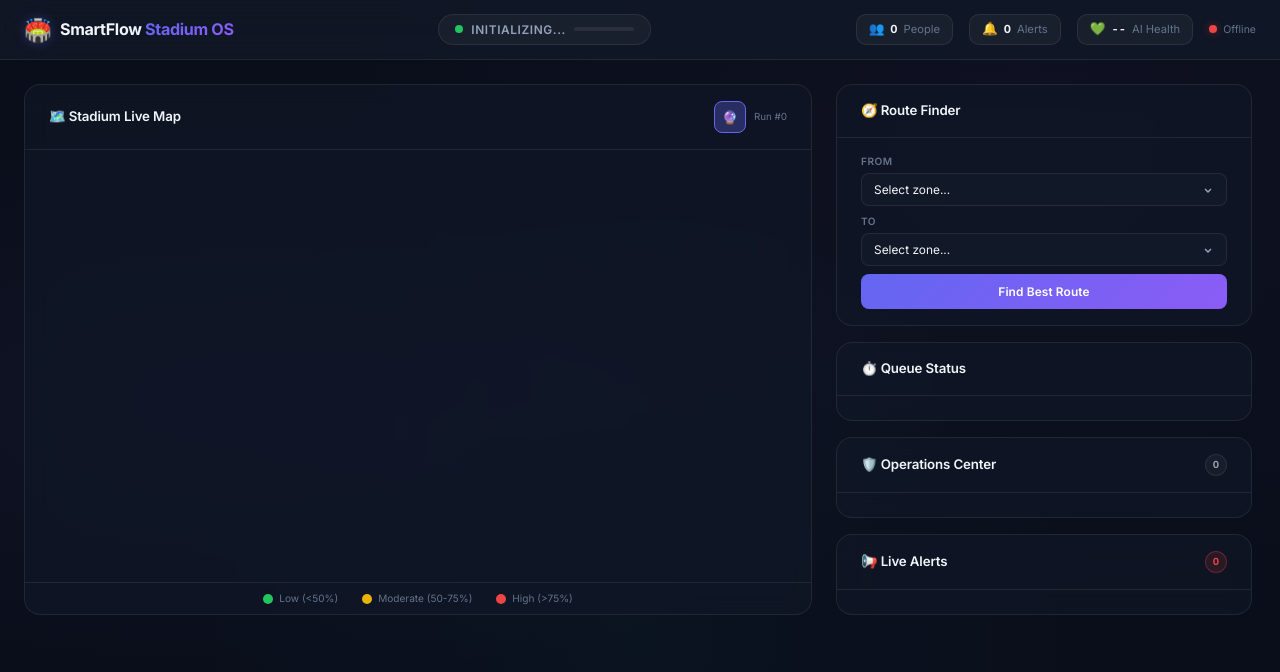
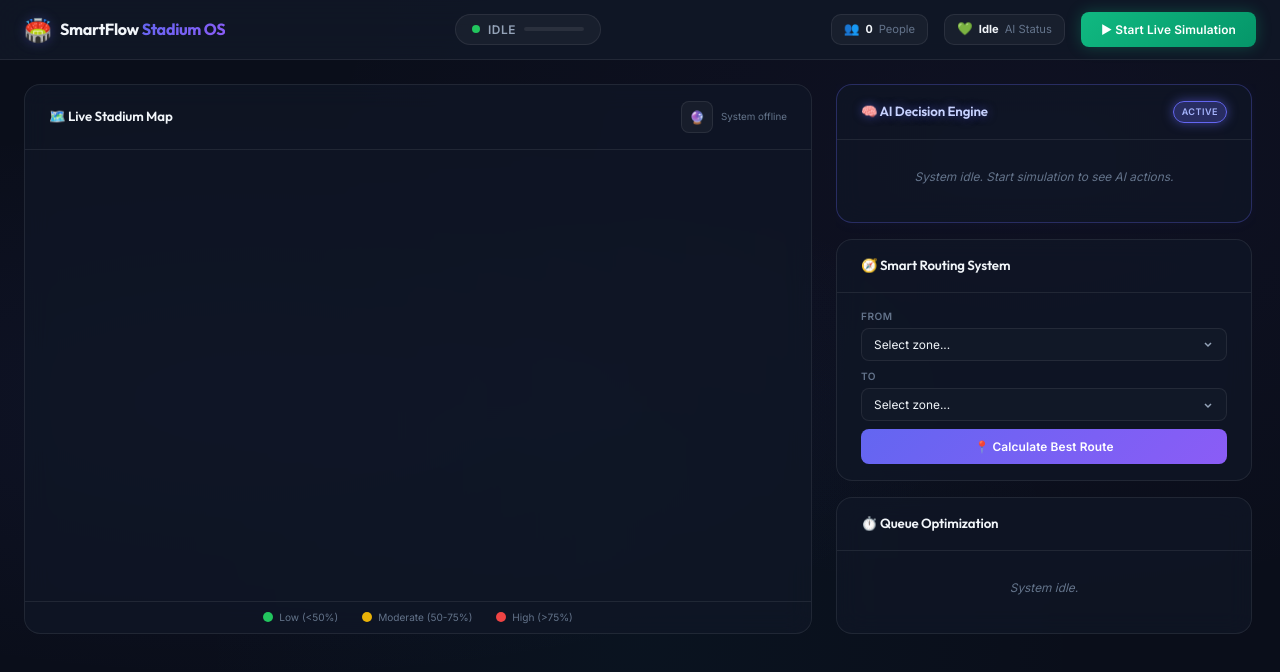
Before and after one commit to shivammraj/SmartFlow-Stadium-OS, a website: page public/index.html in a window 1280 px wide. Drawn offline with Linux system fonts and the light colour scheme.

Commit message:
Please provide the code changes or file diffs you would like me to summarize.

```diff
--- /dev/null
+++ b/public/css/styles-additions.css
@@ -0,0 +1,85 @@
+
+/* === AI Engine Additions & Typography Enhancement === */
+h1, h2, h3, .logo-text, .panel-title, .route-stat-value, .queue-wait-time {
+  font-family: 'Outfit', 'Inter', sans-serif;
+}
+
+.ai-panel {
+  border: 1px solid rgba(99, 102, 241, 0.3);
+  box-shadow: 0 0 15px rgba(99, 102, 241, 0.05);
+}
+
+.ai-glow {
+  text-shadow: 0 0 10px rgba(99, 102, 241, 0.5);
+  color: #c7d2fe;
+}
+
+.badge {
+  font-size: 0.65rem;
+  padding: 3px 8px;
+  border-radius: 12px;
+  font-weight: 600;
+  text-transform: uppercase;
+  letter-spacing: 0.05em;
+}
+
+.ai-badge {
+  background: var(--accent-glow);
+  color: #a5b4fc;
+  border: 1px solid var(--accent);
+  box-shadow: 0 0 8px var(--accent-glow);
+  animation: ai-pulse 2s infinite alternate;
+}
+
+@keyframes ai-pulse {
+  from { box-shadow: 0 0 4px var(--accent-glow); }
+  to { box-shadow: 0 0 12px rgba(99, 102, 241, 0.6); }
+}
+
+.route-badge-container {
+  display: flex;
+  align-items: center;
+  gap: var(--sp-sm);
+  margin-bottom: var(--sp-sm);
+}
+
+.route-badge {
+  background: rgba(249, 115, 22, 0.15);
+  color: var(--orange);
+  border: 1px solid rgba(249, 115, 22, 0.4);
+  box-shadow: 0 0 8px rgba(249, 115, 22, 0.2);
+}
+
+.route-reason {
+  font-size: 0.75rem;
+  color: var(--text-secondary);
+  font-style: italic;
+}
+
+.start-btn {
+  background: linear-gradient(135deg, #10b981, #059669);
+  box-shadow: 0 0 15px rgba(16, 185, 129, 0.3);
+}
+.start-btn:hover {
+  background: linear-gradient(135deg, #34d399, #10b981);
+  box-shadow: 0 0 20px rgba(16, 185, 129, 0.5);
+}
+.start-btn.active {
+  background: linear-gradient(135deg, #ef4444, #dc2626);
+  box-shadow: 0 0 15px rgba(239, 68, 68, 0.3);
+}
+
+.idle-state {
+  padding: 20px;
+  text-align: center;
+  color: var(--text-muted);
+  font-style: italic;
+  font-size: 0.85rem;
+}
+
+/* Queue Highlight Style */
+.queue-item.recommended {
+  border-color: var(--green);
+  box-shadow: 0 0 10px rgba(34, 197, 94, 0.15);
+  background: linear-gradient(90deg, rgba(34, 197, 94, 0.05), transparent);
+}
--- a/public/index.html
+++ b/public/index.html
@@ -3,65 +3,62 @@
 <head>
   <meta charset="UTF-8">
   <meta name="viewport" content="width=device-width, initial-scale=1.0">
-  <meta name="description" content="SmartFlow Stadium OS — Multi-Agent AI-powered stadium management dashboard with real-time crowd monitoring, route optimization, and queue management.">
-  <title>SmartFlow Stadium OS — Dashboard</title>
+  <meta name="description" content="SmartFlow Stadium OS — Multi-Agent AI-powered stadium management dashboard.">
+  <title>SmartFlow Stadium OS — AI Decision Engine Dashboard</title>
   <link rel="preconnect" href="https://fonts.googleapis.com">
   <link rel="preconnect" href="https://fonts.gstatic.com" crossorigin>
-  <link href="https://fonts.googleapis.com/css2?family=Inter:wght@300;400;500;600;700;800&display=swap" rel="stylesheet">
+  <link href="https://fonts.googleapis.com/css2?family=Inter:wght@300;400;500;600;700;800&family=Outfit:wght@500;600;700;800&display=swap" rel="stylesheet">
   <link rel="stylesheet" href="css/styles.css">
+  <link rel="stylesheet" href="css/styles-additions.css">
 </head>
 <body>
   <!-- Top Header Bar -->
   <header id="header" class="header">
     <div class="header-left">
       <div class="logo">
-        <span class="logo-icon">🏟️</span>
+        <span class="logo-icon" aria-hidden="true" alt="Stadium Logo">🏟️</span>
         <span class="logo-text">SmartFlow <span class="accent">Stadium OS</span></span>
       </div>
     </div>
+
     <div class="header-center">
       <div class="phase-indicator" id="phaseIndicator">
         <span class="phase-dot"></span>
-        <span class="phase-label" id="phaseLabel">Initializing...</span>
+        <span class="phase-label" id="phaseLabel">Idle</span>
         <div class="phase-progress-bar">
           <div class="phase-progress-fill" id="phaseProgressFill"></div>
         </div>
       </div>
     </div>
+
     <div class="header-right">
-      <div class="stat-chip" id="statPeople">
+      <div class="stat-chip" id="statPeople" aria-label="Total People">
         <span class="stat-icon">👥</span>
         <span class="stat-value" id="totalPeople">0</span>
         <span class="stat-label">People</span>
       </div>
-      <div class="stat-chip" id="statAlerts">
-        <span class="stat-icon">🔔</span>
-        <span class="stat-value" id="totalAlerts">0</span>
-        <span class="stat-label">Alerts</span>
+      <div class="stat-chip" id="statHealth" aria-label="AI Health">
+        <span class="stat-icon">💚</span>
+        <span class="stat-value" id="systemHealth">Idle</span>
+        <span class="stat-label">AI Status</span>
       </div>
-      <div class="stat-chip" id="statHealth">
-        <span class="stat-icon">💚</span>
-        <span class="stat-value" id="systemHealth">--</span>
-        <span class="stat-label">AI Health</span>
-      </div>
-      <div class="connection-status" id="connectionStatus">
-        <span class="conn-dot disconnected"></span>
-        <span class="conn-label">Offline</span>
-      </div>
+      <button id="startSimulationBtn" class="btn-primary start-btn" aria-label="Start Live Simulation">
+        ▶ Start Live Simulation
+      </button>
     </div>
   </header>
 
   <!-- Main Content -->
   <main id="mainContent" class="main-content">
     <!-- Left Column: Stadium Map -->
-    <section class="panel map-panel" id="mapPanel">
+    <section class="panel map-panel" id="mapPanel" aria-label="Live Stadium Map">
       <div class="panel-header">
-        <h2 class="panel-title">🗺️ Stadium Live Map</h2>
+        <h2 class="panel-title">🗺️ Live Stadium Map</h2>
         <div class="panel-controls">
-          <button class="btn-icon" id="togglePredictions" title="Toggle predictions overlay">
+          <button class="btn-icon" id="togglePredictions" aria-label="Toggle predictions overlay" title="Toggle AI Predictions">
             <span>🔮</span>
           </button>
-          <span class="pipeline-counter" id="pipelineCounter">Run #0</span>
+          <span class="pipeline-counter" id="pipelineCounter" aria-live="polite">System offline</span>
         </div>
       </div>
       <div class="map-container" id="stadiumMapContainer">
@@ -76,71 +73,66 @@
 
     <!-- Right Column: Panels -->
     <aside class="side-panels">
+
+      <!-- AI Decision Engine Panel -->
+      <section class="panel ai-panel" id="aiDecisionPanel" aria-label="AI Decision Engine">
+        <div class="panel-header">
+          <h2 class="panel-title ai-glow">🧠 AI Decision Engine</h2>
+          <span class="badge ai-badge" id="aiDecisionsBadge">Active</span>
+        </div>
+        <div class="admin-actions" id="aiDecisionsList">
+          <div class="idle-state">System idle. Start simulation to see AI actions.</div>
+        </div>
+      </section>
+
       <!-- User Route Panel -->
-      <section class="panel user-panel" id="userPanel">
+      <section class="panel user-panel" id="userPanel" aria-label="Smart Routing System">
         <div class="panel-header">
-          <h2 class="panel-title">🧭 Route Finder</h2>
+          <h2 class="panel-title">🧭 Smart Routing System</h2>
         </div>
         <div class="route-form">
           <div class="form-group">
             <label for="routeFrom">From</label>
-            <select id="routeFrom" class="select-input">
+            <select id="routeFrom" class="select-input" aria-label="Route Starting Zone">
               <option value="">Select zone...</option>
             </select>
           </div>
           <div class="form-group">
             <label for="routeTo">To</label>
-            <select id="routeTo" class="select-input">
+            <select id="routeTo" class="select-input" aria-label="Route Destination Zone">
               <option value="">Select zone...</option>
             </select>
           </div>
-          <button class="btn-primary" id="findRouteBtn">Find Best Route</button>
+          <button class="btn-primary route-btn" id="findRouteBtn">📍 Calculate Best Route</button>
         </div>
-        <div class="route-result" id="routeResult" style="display:none;">
+        <div class="route-result" id="routeResult" style="display:none;" aria-live="polite">
           <div class="route-stats" id="routeStats"></div>
+          <div class="route-badge-container">
+             <span class="badge route-badge">🔥 Fastest/Safest Route</span>
+             <span id="routeReason" class="route-reason">Avoiding high-density zones</span>
+          </div>
           <div class="route-path" id="routePath"></div>
         </div>
       </section>
 
       <!-- Queue Wait Times -->
-      <section class="panel queue-panel" id="queuePanel">
+      <section class="panel queue-panel" id="queuePanel" aria-label="Queue Optimization Status">
         <div class="panel-header">
-          <h2 class="panel-title">⏱️ Queue Status</h2>
+          <h2 class="panel-title">⏱️ Queue Optimization</h2>
         </div>
         <div class="queue-list" id="queueList">
           <!-- Filled by JS -->
+          <div class="idle-state">System idle.</div>
         </div>
       </section>
 
-      <!-- Admin Dashboard -->
-      <section class="panel admin-panel" id="adminPanel">
-        <div class="panel-header">
-          <h2 class="panel-title">🛡️ Operations Center</h2>
-          <span class="badge" id="actionsBadge">0</span>
-        </div>
-        <div class="admin-actions" id="adminActions">
-          <!-- Filled by JS -->
-        </div>
-      </section>
-
-      <!-- Notifications Panel -->
-      <section class="panel notifications-panel" id="notificationsPanel">
-        <div class="panel-header">
-          <h2 class="panel-title">📢 Live Alerts</h2>
-          <span class="badge critical" id="alertsBadge">0</span>
-        </div>
-        <div class="notifications-list" id="notificationsList">
-          <!-- Filled by JS -->
-        </div>
-      </section>
     </aside>
   </main>
 
-  <script src="js/utils.js"></script>
-  <script src="js/demoSimulator.js"></script>
-  <script src="js/stadiumMap.js"></script>
-  <script src="js/userPanel.js"></script>
-  <script src="js/adminDashboard.js"></script>
-  <script src="js/app.js"></script>
+  <!-- Firebase Script Import -->
+  <script type="module" src="js/firebaseConfig.js"></script>
+
+  <!-- Main Application Moduler System -->
+  <script type="module" src="js/app.js"></script>
 </body>
 </html>
--- a/public/js/stadiumMap.js
+++ b/public/js/stadiumMap.js
@@ -1,6 +1,8 @@
 /**
  * StadiumMap — Renders the 4x4 zone grid heatmap with live updates.
  */
+import Utils from './utils.js';
+
 const StadiumMap = {
   zones: [],
   predictions: [],
@@ -194,4 +196,4 @@ const StadiumMap = {
   }
 };
 
-window.StadiumMap = StadiumMap;
+export default StadiumMap;
--- a/public/js/utils.js
+++ b/public/js/utils.js
@@ -80,5 +80,4 @@ const Utils = {
   }
 };
 
-// Make globally available
-window.Utils = Utils;
+export default Utils;
```
